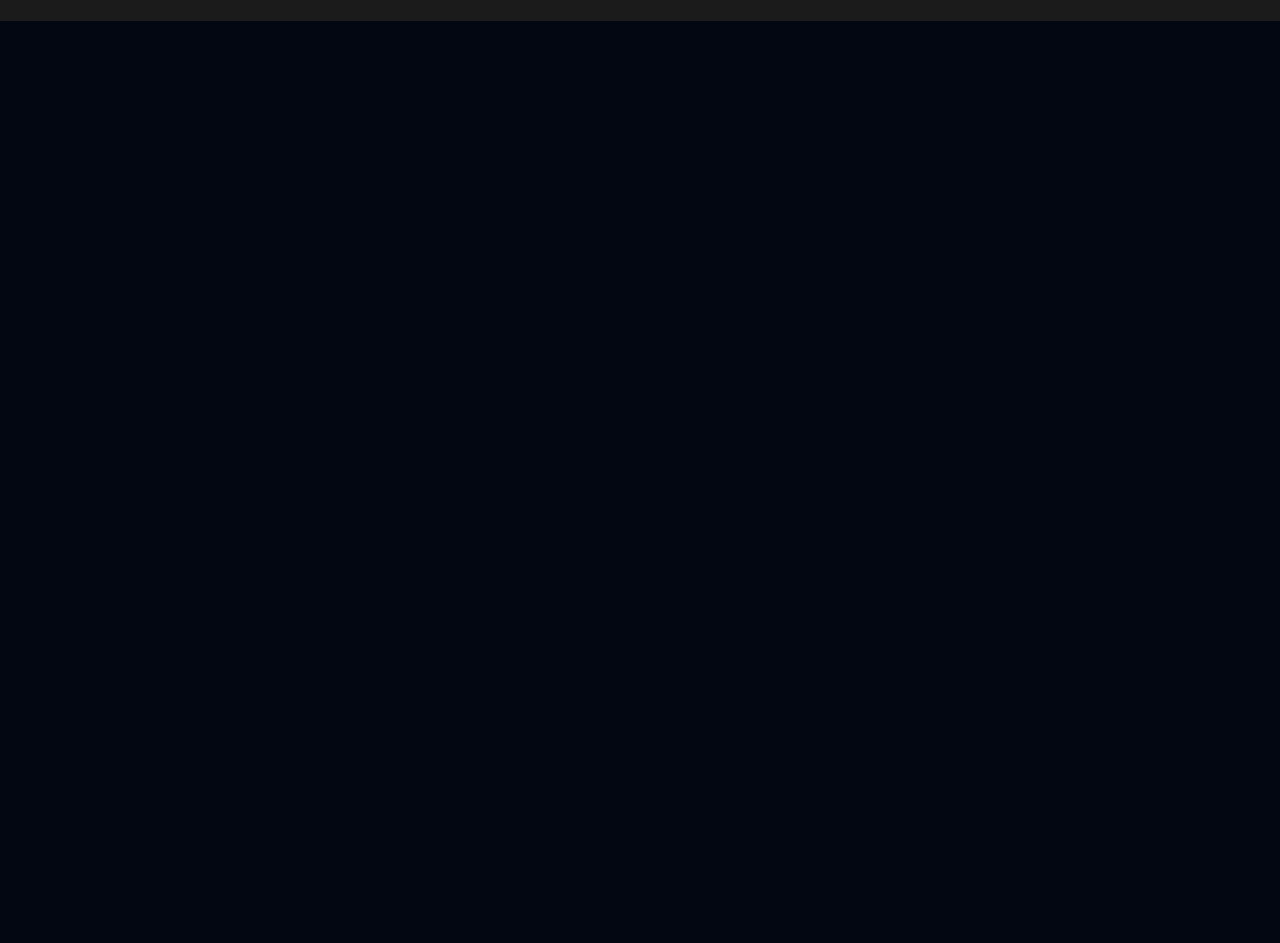
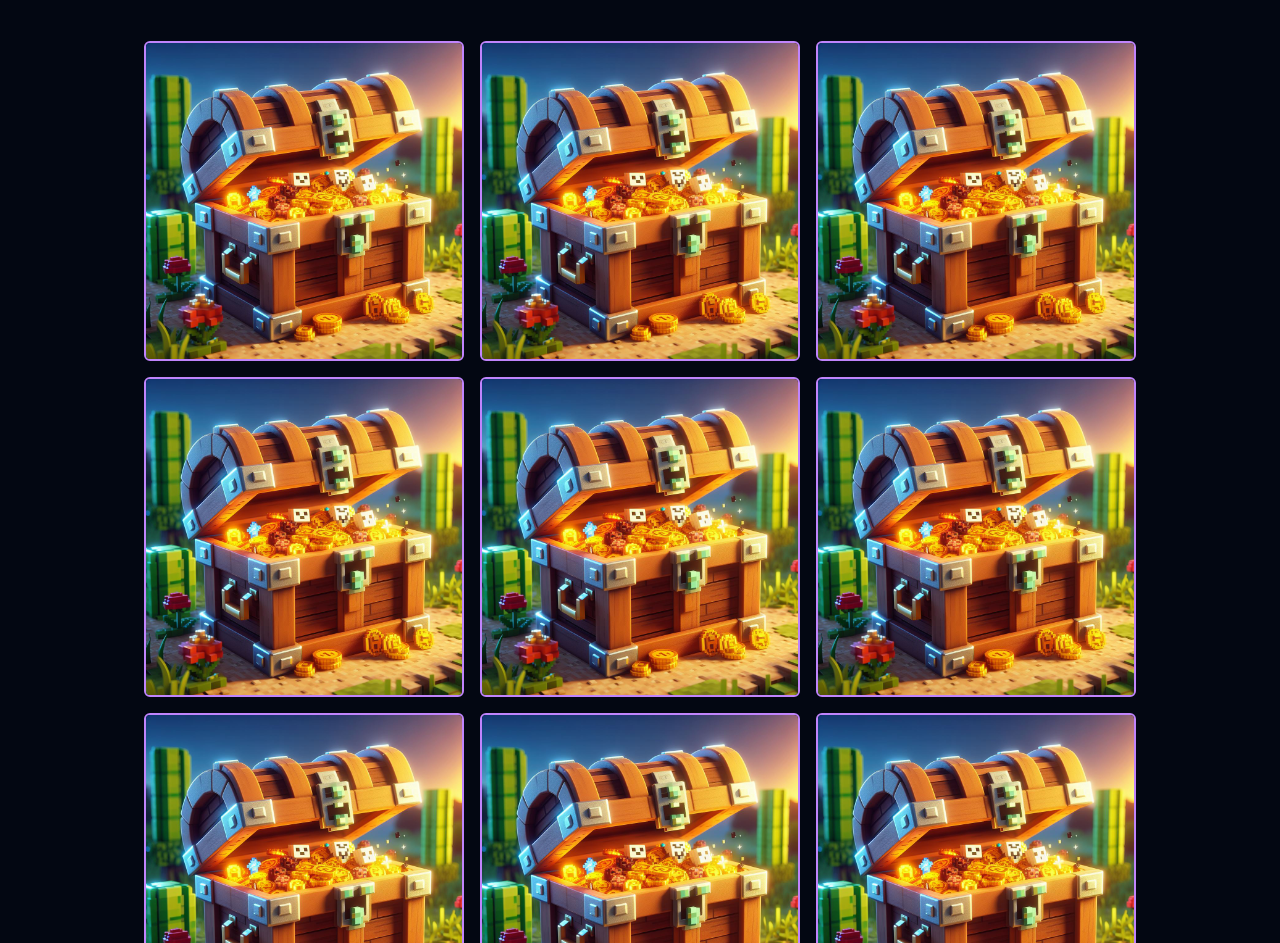
Before and after one commit to Z1ppzy/bigweb, a React (Vite) app: page /rewards in a window 1280 px wide. Shown: the part 157-1100 px from the top of the page. Before the commit the page ends 800 px from the top, so only its background shows below. Built offline with nearby package versions, Linux system fonts and the light colour scheme.

Commit message:
add Reward page

```diff
--- a/src/Pages/Profile.tsx
+++ b/src/Pages/Profile.tsx
@@ -1,6 +1,6 @@
 import axios from 'axios';
 import { useEffect, useState } from 'react';
-import { Link, useNavigate } from 'react-router-dom';
+import { useNavigate } from 'react-router-dom';
 import 'react-toastify/dist/ReactToastify.css';
 import { Skeleton } from '@/components/ui/skeleton';
 import { Avatar, AvatarFallback, AvatarImage } from '@/components/ui/avatar';
--- a/src/Pages/Rewards.tsx
+++ b/src/Pages/Rewards.tsx
@@ -1,3 +1,95 @@
 export default function Rewards() {
-  return <div>Rewards</div>;
+  return (
+    <>
+      <div>
+        <div className='text-2xl font-bold bg-clip-text text-transparent bg-gradient-to-r from-blue-600 to-purple-500 text-center m-10'>
+          <h1>Награды, которые вы можете получить.</h1>
+          <p>
+            Для этого вам потребуется просто ежедневно посещать данную страницу
+            :)
+          </p>
+        </div>
+        <div className='flex flex-wrap gap-4 justify-center m-10'>
+          <button>
+            <img
+              src='rewards.jpg'
+              className='h-80 w-80 rounded-md hover:scale-105 duration-700 border-2 border-purple-400'
+            ></img>
+          </button>
+          <button>
+            <img
+              src='rewards.jpg'
+              className='h-80 w-80 rounded-md hover:scale-105 duration-700 border-2 border-purple-400'
+            ></img>
+          </button>
+          <button>
+            <img
+              src='rewards.jpg'
+              className='h-80 w-80 rounded-md hover:scale-105 duration-700 border-2 border-purple-400'
+            ></img>
+          </button>
+          <button>
+            <img
+              src='rewards.jpg'
+              className='h-80 w-80 rounded-md hover:scale-105 duration-700 border-2 border-purple-400'
+            ></img>
+          </button>
+          <button>
+            <img
+              src='rewards.jpg'
+              className='h-80 w-80 rounded-md hover:scale-105 duration-700 border-2 border-purple-400'
+            ></img>
+          </button>
+          <button>
+            <img
+              src='rewards.jpg'
+              className='h-80 w-80 rounded-md hover:scale-105 duration-700 border-2 border-purple-400'
+            ></img>
+          </button>
+          <button>
+            <img
+              src='rewards.jpg'
+              className='h-80 w-80 rounded-md hover:scale-105 duration-700 border-2 border-purple-400'
+            ></img>
+          </button>
+          <button>
+            <img
+              src='rewards.jpg'
+              className='h-80 w-80 rounded-md hover:scale-105 duration-700 border-2 border-purple-400'
+            ></img>
+          </button>
+          <button>
+            <img
+              src='rewards.jpg'
+              className='h-80 w-80 rounded-md hover:scale-105 duration-700 border-2 border-purple-400'
+            ></img>
+          </button>
+          <button>
+            <img
+              src='rewards.jpg'
+              className='h-80 w-80 rounded-md hover:scale-105 duration-700 border-2 border-purple-400'
+            ></img>
+          </button>
+          <button>
+            <img
+              src='rewards.jpg'
+              className='h-80 w-80 rounded-md hover:scale-105 duration-700 border-2 border-purple-400'
+            ></img>
+          </button>
+          <button>
+            <img
+              src='rewards.jpg'
+              className='h-80 w-80 rounded-md hover:scale-105 duration-700 border-2 border-purple-400'
+            ></img>
+          </button>
+          <button>
+            <img
+              src='rewards.jpg'
+              className='h-80 w-80 rounded-md hover:scale-105 duration-700 border-2 border-purple-400'
+            ></img>
+          </button>
+        </div>
+      </div>
+    </>
+  );
 }
--- a/src/components/DropDownMenu.tsx
+++ b/src/components/DropDownMenu.tsx
@@ -65,6 +65,11 @@ export default function DropDownMenu() {
                 Shop
               </span>
             </Link>
+            <Link to='/rewards' className='flex flex-col'>
+              <span className='text-center text-2xl hover:text-purple-950'>
+                Rewards
+              </span>
+            </Link>
             <ThemeSwitch />
           </SheetDescription>
         </SheetHeader>
```
Also changed, not shown: public/rewards.jpg (added).
